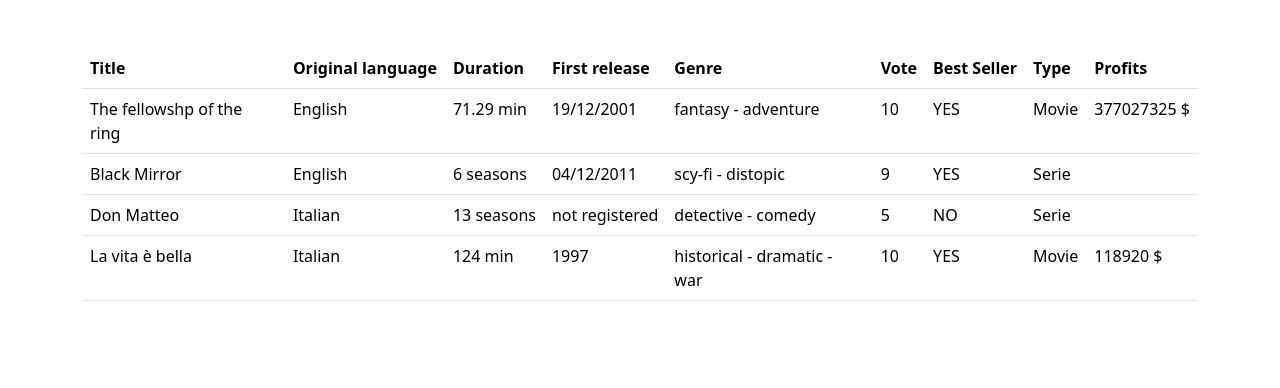
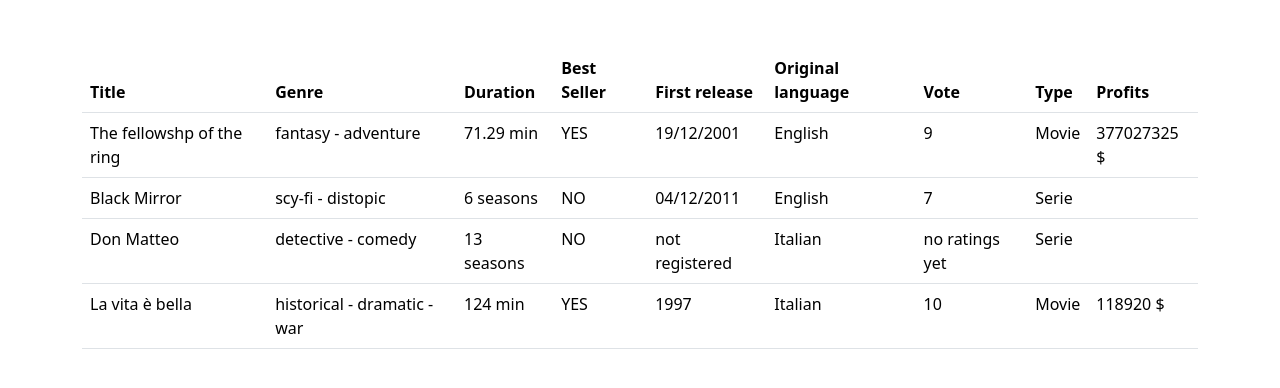
Before and after one commit to SerenaMalusa/php-oop-1, a PHP site: page / in a window 1280 px wide. Shown: the top 388 px of the page. Run offline with PHP 8.4, Linux system fonts and the light colour scheme.

Commit message:
fix: minor changes

```diff
--- a/Models/Production.php
+++ b/Models/Production.php
@@ -47,7 +47,7 @@ class Production
     public function get_vote()
     {
         if ($this->vote == false) {
-            return 'there are no votes for this title yet';
+            return 'no ratings yet';
         } else {
             return $this->vote;
         }
--- a/Partials/Production_row.php
+++ b/Partials/Production_row.php
@@ -1,6 +1,10 @@
 <tr>
     <td><?= $production->title ?></td>
-    <td><?= $production->og_language ?></td>
+    <td>
+        <?php foreach ($production->genres as $index => $genre) : ?>
+            <?php echo ($index == count($production->genres) - 1) ? $genre->name : $genre->name . ' -' ?>
+        <?php endforeach; ?>
+    </td>
     <td>
         <?php if ($production instanceof Movie) { ?>
             <?= $production->get_duration() ?> min
@@ -8,14 +12,10 @@
             <?= $production->get_seasons() ?> seasons
         <?php } ?>
     </td>
+    <td><?= ($production->is_best_seller) ? 'YES' : 'NO' ?></td>
     <td><?= $production->get_first_air_date() ?></td>
-    <td>
-        <?php foreach ($production->genres as $index => $genre) : ?>
-            <?php echo ($index == count($production->genres) - 1) ? $genre->name : $genre->name . ' -' ?>
-        <?php endforeach; ?>
-    </td>
+    <td><?= $production->og_language ?></td>
     <td><?= $production->get_vote() ?></td>
-    <td><?= ($production->is_best_seller) ? 'YES' : 'NO' ?></td>
     <td><?= get_class($production) ?></td>
     <?php if ($production instanceof Movie) { ?>
         <td><?= $production->get_profits() ?> $</td>
--- a/db/Productions.php
+++ b/db/Productions.php
@@ -7,9 +7,9 @@ require_once __DIR__ . '/../Models/FirstAirDate.php';
 
 try {
     $productions = [
-        new Movie([new Genre('fantasy'), new Genre('adventure')], 'The fellowshp of the ring', 'English', '10', 377027325, '71.29', '19/12/2001'),
-        new Serie([new Genre('scy-fi'), new Genre('distopic')], 'Black Mirror', 'English', 9, 6, '04/12/2011'),
-        new Serie([new Genre('detective'), new Genre('comedy'),], 'Don Matteo', 'Italian', 5, 13),
+        new Movie([new Genre('fantasy'), new Genre('adventure')], 'The fellowshp of the ring', 'English', '9', 377027325, '71.29', '19/12/2001'),
+        new Serie([new Genre('scy-fi'), new Genre('distopic')], 'Black Mirror', 'English', 7, 6, '04/12/2011'),
+        new Serie([new Genre('detective'), new Genre('comedy'),], 'Don Matteo', 'Italian', '', 13),
         new Movie([new Genre('historical'), new Genre('dramatic'), new Genre('war')], 'La vita è bella', 'Italian', 10, 118920, 124, 1997)
     ];
 } catch (Exception $e) {
--- a/index.php
+++ b/index.php
@@ -36,12 +36,12 @@ require_once __DIR__ . '/db/Productions.php';
             <thead>
                 <tr>
                     <th scope="col">Title</th>
+                    <th scope="col">Genre</th>
+                    <th scope="col">Duration</th>
+                    <th scope="col">Best Seller</th>
+                    <th scope="col">First release</th>
                     <th scope="col">Original language</th>
-                    <th scope="col">Duration</th>
-                    <th scope="col">First release</th>
-                    <th scope="col">Genre</th>
                     <th scope="col">Vote</th>
-                    <th scope="col">Best Seller</th>
                     <th scope="col">Type</th>
                     <th scope="col">Profits</th>
                 </tr>
```
